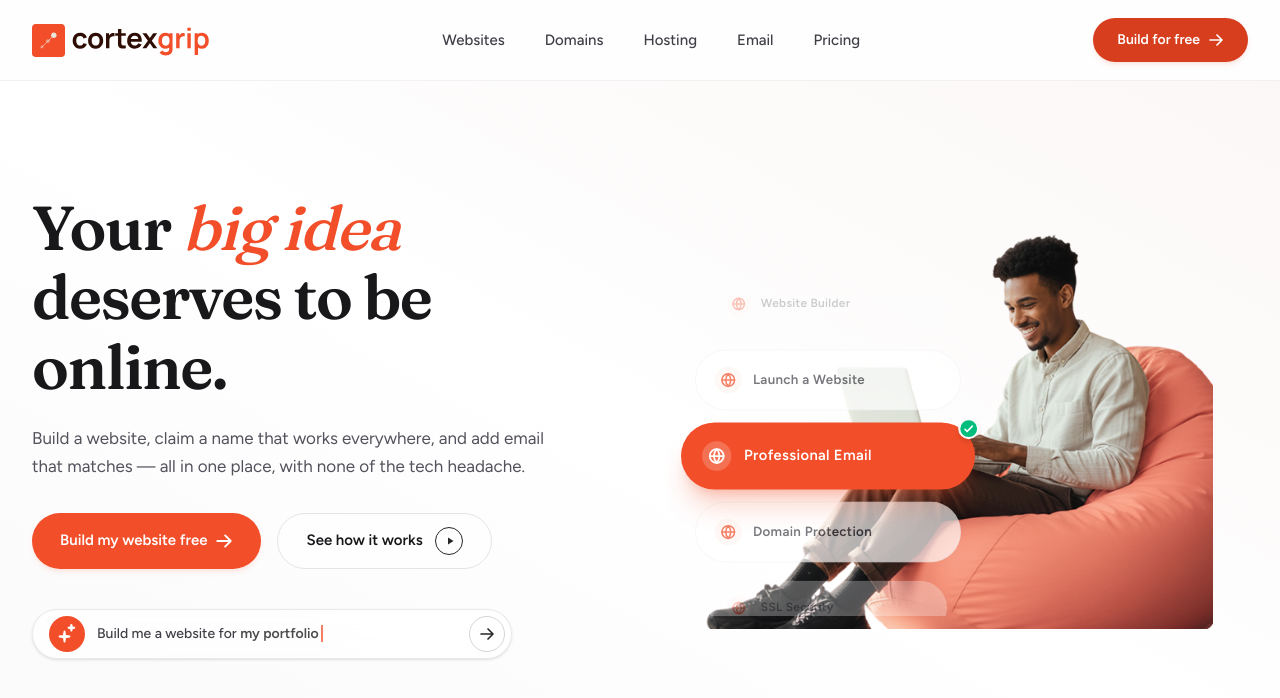
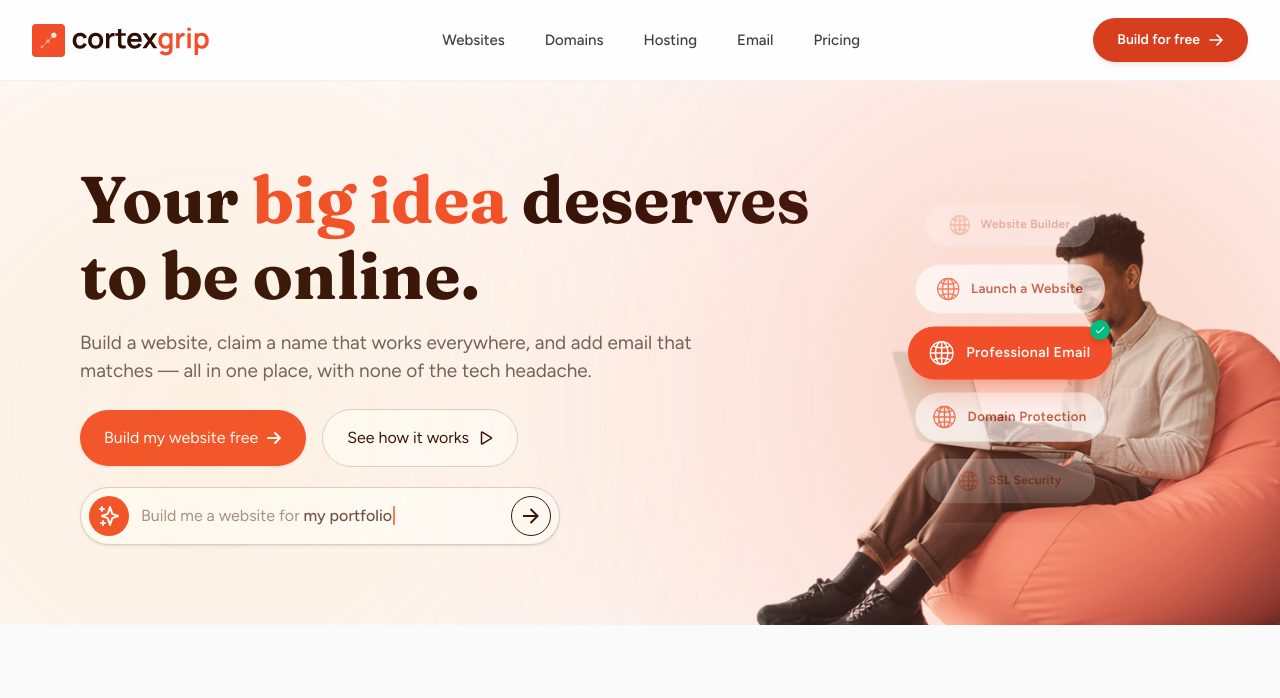
Before and after one commit to shafayath-jr/cortex-new-landing, a Next.js app: page / in a window 1280 px wide. Shown: the top 698 px of the page. Built offline with nearby package versions, Linux system fonts and the light colour scheme.

Commit message:
style: refine Hero layout, redesign SlidingPills scroll animation/badges, and add Bounded wrapper

```diff
--- a/package.json
+++ b/package.json
@@ -17,6 +17,7 @@
     "radix-ui": "^1.5.0",
     "react": "19.2.4",
     "react-dom": "19.2.4",
+    "react-icons": "^5.6.0",
     "shadcn": "^4.11.0",
     "tailwind-merge": "^3.6.0",
     "tw-animate-css": "^1.4.0"
--- a/src/components/pages/Home/Hero.tsx
+++ b/src/components/pages/Home/Hero.tsx
@@ -1,8 +1,13 @@
 "use client";
 
-import { useEffect, useState } from "react";
+import Bounded from "@/components/shared/Bounded";
 import Image from "next/image";
 import Link from "next/link";
+import { useEffect, useState } from "react";
+import { FaArrowRight } from "react-icons/fa6";
+import { HiOutlineSparkles } from "react-icons/hi";
+import { PiPlayBold } from "react-icons/pi";
+import { RiArrowRightLine } from "react-icons/ri";
 import { SlidingPills } from "./SlidingPills";
 
 const TYPING_PHRASES = [
@@ -58,71 +63,56 @@ export function Hero() {
   }, [typedText, isDeleting, phraseIdx, typingSpeed]);
 
   return (
-    <section className="relative w-full overflow-hidden bg-gradient-to-tr from-zinc-50/50 via-white to-coral-50/20 py-16 md:py-24 lg:py-28 dark:from-zinc-950 dark:via-black dark:to-coral-950/10">
-      <div className="mx-auto flex max-w-7xl flex-col lg:flex-row items-center justify-between px-6 sm:px-8 gap-12 lg:gap-8">
-
+    <section className="relative w-full overflow-hidden bg-[#FEF8F6]">
+      <Bounded
+        as="div"
+        className="flex flex-col lg:flex-row items-center justify-between"
+      >
         {/* Left Column (Content) */}
-        <div className="flex flex-col flex-1 items-start text-left max-w-2xl lg:max-w-xl xl:max-w-2xl">
+        <div className="flex flex-col flex-2 items-start text-left max-w-185">
           {/* Main Serif Headline */}
-          <h1 className="font-fraunces text-4xl font-semibold tracking-tight text-zinc-900 leading-[1.12] dark:text-zinc-50 sm:text-5xl md:text-6xl lg:text-[62px]">
-            Your <span className="text-coral-500 font-medium italic">big idea</span> deserves to be online.
+          <h1 className="font-fraunces font-bold  text-[#2E0D05] leading-19 tracking-normal text-4xl sm:text-5xl md:text-6xl lg:text-[66px]">
+            Your <span className="text-coral-500">big idea</span> deserves to be
+            online.
           </h1>
 
           {/* Subtitle description */}
-          <p className="font-figtree text-[17px] leading-relaxed text-zinc-600 dark:text-zinc-400 mt-6 max-w-[540px]">
-            Build a website, claim a name that works everywhere, and add email that
-            matches — all in one place, with none of the tech headache.
+          <p className="font-figtree text-[19px] leading-7 text-[#6B5F57] dark:text-zinc-400 mt-4 lg:max-w-165">
+            Build a website, claim a name that works everywhere, and add email
+            that matches — all in one place, with none of the tech headache.
           </p>
 
           {/* CTA Action Buttons */}
-          <div className="font-figtree flex flex-col sm:flex-row items-stretch sm:items-center gap-4 mt-8 w-full sm:w-auto">
+          <div className="font-figtree flex flex-col sm:flex-row items-stretch sm:items-center gap-4 mt-6 w-full sm:w-auto">
             <Link
               href="#build"
-              className="group inline-flex h-14 items-center justify-center gap-2 rounded-full bg-coral-500 px-7 text-[15px] font-semibold text-white shadow-md shadow-coral-500/10 transition-all duration-200 hover:bg-coral-600 hover:scale-[1.02] active:scale-[0.98]"
+              className="group inline-flex items-center justify-center gap-2 rounded-full bg-coral-500 px-6 py-4 text-[16px] font-normal text-white shadow-sm shadow-coral-500/10 transition-all duration-200 hover:bg-coral-600 hover:scale-[1.02] active:scale-[0.98]"
             >
               <span>Build my website free</span>
-              <svg
-                className="size-4.5 transition-transform duration-200 group-hover:translate-x-1"
-                fill="none"
-                viewBox="0 0 24 24"
-                stroke="currentColor"
-                strokeWidth="2.5"
-              >
-                <path strokeLinecap="round" strokeLinejoin="round" d="M13.5 4.5L21 12m0 0l-7.5 7.5M21 12H3" />
-              </svg>
+              <FaArrowRight className="size-4" />
             </Link>
 
             <Link
               href="#demo"
-              className="group inline-flex h-14 items-center justify-center gap-3 rounded-full border border-zinc-200 bg-white/50 px-7 text-[15px] font-semibold text-zinc-900 transition-all duration-200 hover:bg-zinc-50 dark:border-zinc-800 dark:bg-zinc-900/50 dark:text-zinc-50 dark:hover:bg-zinc-900 active:scale-[0.98]"
+              className="group inline-flex items-center justify-center gap-2 rounded-full border border-[#DCD2C5] bg-white px-6 py-4 text-[16px] font-normal text-[#2E0D05] transition-all duration-200 hover:bg-zinc-50 active:scale-[0.98]"
             >
               <span>See how it works</span>
-              <div className="flex size-7 items-center justify-center rounded-full border border-zinc-800 text-zinc-800 transition-colors group-hover:bg-zinc-900 group-hover:text-white dark:border-zinc-200 dark:text-zinc-200 dark:group-hover:bg-zinc-200 dark:group-hover:text-black">
-                <svg className="size-3 fill-current translate-x-[1px]" viewBox="0 0 24 24">
-                  <path d="M8 5v14l11-7z" />
-                </svg>
-              </div>
+              <PiPlayBold className="size-4" />
             </Link>
           </div>
 
           {/* Dynamic Prompt Box */}
-          <div className="font-figtree mt-10 w-full max-w-[480px]">
-            <div className="flex w-full items-center justify-between gap-3 rounded-full border border-zinc-200/80 bg-white/70 p-1.5 pl-4 shadow-sm backdrop-blur-sm dark:border-zinc-800/80 dark:bg-zinc-900/60">
+          <div className="font-figtree mt-5 w-full max-w-120">
+            <div className="flex w-full items-center justify-between gap-3 rounded-full border border-[#DCD2C5] bg-white p-2 shadow-sm backdrop-blur-sm">
               <div className="flex items-center gap-3 overflow-hidden">
                 {/* Sparkles Icon */}
-                <div className="flex size-9 shrink-0 items-center justify-center rounded-full bg-coral-500 text-white">
-                  <svg className="size-5" fill="none" viewBox="0 0 24 24" stroke="currentColor" strokeWidth="2.2">
-                    <path
-                      strokeLinecap="round"
-                      strokeLinejoin="round"
-                      d="M9.813 15.904L9 21l-.813-5.096L3 15l5.096-.813L9 9l.813 5.096L15 15l-5.187.904zM18 5.25L17.25 8l-.75-2.75L13.75 4.5l2.75-.75L17.25 1l.75 2.75 2.75.75-2.75.75z"
-                    />
-                  </svg>
+                <div className="flex size-10 shrink-0 items-center justify-center rounded-full bg-coral-500 text-white">
+                  <HiOutlineSparkles className="size-6" />
                 </div>
                 {/* Text Content */}
-                <div className="text-sm font-medium text-zinc-700 dark:text-zinc-300 whitespace-nowrap">
+                <div className="text-[16px] font-normal text-[#9C9089] whitespace-nowrap">
                   <span>Build me a website for </span>
-                  <span className="font-semibold text-zinc-950 dark:text-zinc-50 border-r-2 border-coral-500 pr-0.5 animate-pulse">
+                  <span className="font-medium text-[#2E0D05] border-r-2 border-coral-500 pr-px animate-pulse">
                     {typedText}
                   </span>
                 </div>
@@ -131,21 +121,21 @@ export function Hero() {
               {/* Submit Action Button */}
               <button
                 type="button"
-                className="flex size-9 shrink-0 items-center justify-center rounded-full border border-zinc-300 bg-white text-zinc-800 transition-colors hover:bg-zinc-50 active:scale-95 dark:border-zinc-700 dark:bg-zinc-800 dark:text-zinc-200 dark:hover:bg-zinc-700"
+                className="flex size-10 shrink-0 items-center justify-center rounded-full border border-[#2E0D05] bg-white text-[#2E0D05] transition-colors hover:bg-zinc-50 active:scale-95"
                 aria-label="Submit website generation prompt"
               >
-                <svg className="size-4" fill="none" viewBox="0 0 24 24" stroke="currentColor" strokeWidth="2.5">
-                  <path strokeLinecap="round" strokeLinejoin="round" d="M13.5 4.5L21 12m0 0l-7.5 7.5M21 12H3" />
-                </svg>
+                <RiArrowRightLine className="size-6" />
               </button>
             </div>
           </div>
         </div>
 
         {/* Right Column (Visual Image + Sliding Carousel overlay) */}
-        <div className="relative flex flex-1 w-full max-w-[580px] lg:max-w-none items-center justify-center select-none">
-          {/* Man sitting in bean bag image */}
-          <div className="relative w-full aspect-[1.46] max-w-[550px] lg:max-w-[620px] transition-all duration-500 hover:scale-[1.01]">
+        <div className="relative flex flex-1 w-full items-center justify-center select-none z-30">
+          <SlidingPills />
+        </div>
+      </Bounded>
+      <div className="absolute bottom-0 -right-1/30 w-full aspect-[1.46] max-w-[550px] lg:max-w-[620px] transition-all duration-500">
         <Image
           src="/images/homePage/HeroImage.png"
           alt="Cortex Grip Workspace workflow illustration"
@@ -154,14 +144,8 @@ export function Hero() {
           className="object-contain"
         />
       </div>
-
-          {/* Overlapping Sliding Pills List */}
-          <div className="absolute left-[2%] md:left-[6%] lg:left-[2%] top-[14%] md:top-[18%] scale-75 sm:scale-85 md:scale-95 lg:scale-90 xl:scale-100 origin-top-left z-30">
-            <SlidingPills />
-          </div>
-        </div>
-
-      </div>
+      <div className="size-115 rounded-full bg-[#F26B45] opacity-60 blur-[197px] absolute bottom-0 right-0" />
+      <div className="size-102 rounded-full bg-[#F4B53F] opacity-30 blur-[197px] absolute bottom-0 left-0" />
     </section>
   );
 }
--- a/src/components/pages/Home/SlidingPills.tsx
+++ b/src/components/pages/Home/SlidingPills.tsx
@@ -2,6 +2,8 @@
 
 import { cn } from "@/lib/utils";
 import { useEffect, useRef, useState } from "react";
+import { BsGlobe2 } from "react-icons/bs";
+import { MdDone } from "react-icons/md";
 
 const ITEMS = [
   { label: "SSL Security", id: "ssl" },
@@ -11,7 +13,7 @@ const ITEMS = [
   { label: "Domain Protection", id: "domain" },
 ];
 
-const ITEM_HEIGHT = 64; // px
+const ITEM_HEIGHT = 52; // px — matches h-13 (52px)
 const VISIBLE_COUNT = 5;
 
 // To achieve infinite looping, we repeat the array 3 times
@@ -39,12 +41,23 @@ export function SlidingPills() {
 
   useEffect(() => {
     // When we reach near the end of the extended array, reset to the middle copy
+    // Wait for 1500ms (in the middle of the settled phase) to do the index swap invisibly
     if (activeIndex >= START_INDEX + ITEMS.length) {
       const resetTimeout = setTimeout(() => {
+        // 1. Disable transition first
         setIsTransitioning(false);
-        setActiveIndex((prev) => prev - ITEMS.length);
-      }, 800);
-      return () => clearTimeout(resetTimeout);
+
+        // 2. In the next frame tick (50ms), swap activeIndex to START_INDEX
+        // This guarantees the browser registers the transition-none state and snaps instantly without rewinding
+        timeoutRef.current = setTimeout(() => {
+          setActiveIndex(START_INDEX);
+        }, 50);
+      }, 1500);
+
+      return () => {
+        clearTimeout(resetTimeout);
+        if (timeoutRef.current) clearTimeout(timeoutRef.current);
+      };
     }
   }, [activeIndex]);
 
@@ -56,14 +69,36 @@ export function SlidingPills() {
   }, []);
 
   return (
-    <div className="relative h-[320px] w-[320px] overflow-hidden font-figtree select-none flex justify-center">
+    <div
+      className="relative h-92.5 w-[320px] overflow-hidden font-figtree select-none flex justify-center"
+      style={{
+        maskImage:
+          "linear-gradient(to bottom, transparent 0%, black 15%, black 85%, transparent 100%)",
+        WebkitMaskImage:
+          "linear-gradient(to bottom, transparent 0%, black 15%, black 85%, transparent 100%)",
+      }}
+    >
+      {/* Green Checkmark Badge (Single, static center position) */}
+      <span
+        className={cn(
+          "absolute flex size-5 items-center justify-center rounded-full bg-emerald-500 text-white shadow-md transition-all duration-300 ease-out z-30",
+          !isTransitioning
+            ? "opacity-100 scale-100 pointer-events-auto"
+            : "opacity-0 scale-50 pointer-events-none",
+        )}
+        style={{
+          top: "152px",
+          right: "60px",
+        }}
+      >
+        <MdDone className="size-3 text-white" />
+      </span>
+
       {/* Scrolling List Wrapper */}
       <div
-        className={cn(
-          "flex flex-col gap-3 items-center w-full"
-        )}
+        className={cn("flex flex-col gap-3 items-center w-full")}
         style={{
-          transform: `translateY(calc(128px - ${activeIndex * (ITEM_HEIGHT + 12)}px))`, // 128px centers the active item
+          transform: `translateY(calc(159px - ${activeIndex * (ITEM_HEIGHT + 12)}px))`, // Centers the active item perfectly
           transitionProperty: isTransitioning ? "all" : "none",
           transitionDuration: isTransitioning ? "800ms" : "0ms",
           transitionTimingFunction: "cubic-bezier(0.34, 1.56, 0.64, 1)",
@@ -76,72 +111,44 @@ export function SlidingPills() {
           // Determine scale and opacity based on distance from active center
           let styleClass = "";
           if (isActive) {
-            styleClass = "bg-coral-500 text-white shadow-xl shadow-coral-500/25 scale-105 z-25 opacity-100";
+            styleClass =
+              "bg-coral-500 text-[#FEF8F6] text-[19px] font-medium leading-7 scale-102 z-25 opacity-100 shadow-xl shadow-coral-500/25";
           } else if (distance === 1) {
-            styleClass = "bg-white/95 text-zinc-700 border border-zinc-200/40 dark:bg-zinc-900/90 dark:border-zinc-800/40 dark:text-zinc-300 scale-95 opacity-70 z-20";
+            styleClass =
+              "bg-white/90 text-[#B23117] border border-[#F1EEEA] scale-95 opacity-70 z-20";
           } else {
-            styleClass = "bg-white/80 text-zinc-500 border border-zinc-200/20 dark:bg-zinc-950/80 dark:border-zinc-900/20 dark:text-zinc-500 scale-85 opacity-35 z-10";
+            styleClass =
+              "bg-white/70 text-[#B23117] border border-[#F1EEEA] scale-85 opacity-30 z-10";
           }
 
           return (
             <div
               key={`${item.id}-${idx}`}
               className={cn(
-                "relative flex h-[64px] w-[280px] items-center gap-3 rounded-full px-5 py-3 shrink-0",
-                styleClass
+                "relative flex h-13 w-50 items-center justify-center gap-3 rounded-full shrink-0",
+                styleClass,
               )}
               style={{
-                transitionProperty: "all",
-                transitionDuration: "800ms",
+                transitionProperty: isTransitioning ? "all" : "none",
+                transitionDuration: isTransitioning ? "800ms" : "0ms",
                 transitionTimingFunction: "cubic-bezier(0.34, 1.56, 0.64, 1)",
               }}
             >
               {/* Globe Icon */}
-              <div
+              <BsGlobe2
                 className={cn(
-                  "flex size-7 items-center justify-center rounded-full transition-colors duration-500",
-                  isActive ? "bg-white/20 text-white" : "bg-coral-50/50 text-coral-500 dark:bg-coral-950/20"
+                  "flex size-6 items-center justify-center rounded-full",
+                  isTransitioning
+                    ? "transition-colors duration-500"
+                    : "transition-none",
+                  isActive ? "text-white" : "text-coral-500",
                 )}
-              >
-                <svg className="size-4" fill="none" viewBox="0 0 24 24" stroke="currentColor" strokeWidth="2.5">
-                  <circle cx="12" cy="12" r="10" strokeLinecap="round" strokeLinejoin="round" />
-                  <path
-                    d="M2 12h20M12 2a15.3 15.3 0 0 1 4 10 15.3 15.3 0 0 1-4 10 15.3 15.3 0 0 1-4-10 15.3 15.3 0 0 1 4-10z"
-                    strokeLinecap="round"
-                    strokeLinejoin="round"
-                  />
-                </svg>
-              </div>
+              />
 
               {/* Text Label */}
               <span className="text-sm font-semibold tracking-wide whitespace-nowrap">
                 {item.label}
               </span>
-
-              {/* Green Checkmark Badge */}
-              <span
-                className={cn(
-                  "absolute -top-1 -right-1 flex size-5 items-center justify-center rounded-full bg-emerald-500 text-white shadow-md border-2 border-zinc-50 dark:border-black transition-all duration-300 ease-out",
-                  isActive && !isTransitioning
-                    ? "opacity-100 scale-100 pointer-events-auto"
-                    : "opacity-0 scale-50 pointer-events-none"
-                )}
-              >
-                <svg
-                  className="size-3"
-                  fill="none"
-                  viewBox="0 0 24 24"
-                  stroke="currentColor"
-                  strokeWidth="3"
-                >
-                  <path
-                    strokeLinecap="round"
-                    strokeLinejoin="round"
-                    d="M5 13l4 4L19 7"
-                  />
-                </svg>
-              </span>
-
             </div>
           );
         })}
--- /dev/null
+++ b/src/components/shared/Bounded.tsx
@@ -0,0 +1,24 @@
+import clsx from "clsx";
+
+export type BoundedProps = {
+  as?: React.ElementType;
+  className?: string;
+  children: React.ReactNode;
+};
+
+export default function Bounded({
+  as: Comp = "section",
+  className,
+  children,
+}: BoundedProps) {
+  return (
+    <Comp
+      className={clsx(
+        "px-4 py-10 md:px-6 md:py-12 lg:px-20 lg:py-20 mx-auto w-full max-w-480",
+        className,
+      )}
+    >
+      {children}
+    </Comp>
+  );
+}
```
Also changed, not shown: 1 other file (tests, documents, lock files or other folders). Lines whose indentation alone changed are shown as unchanged.
